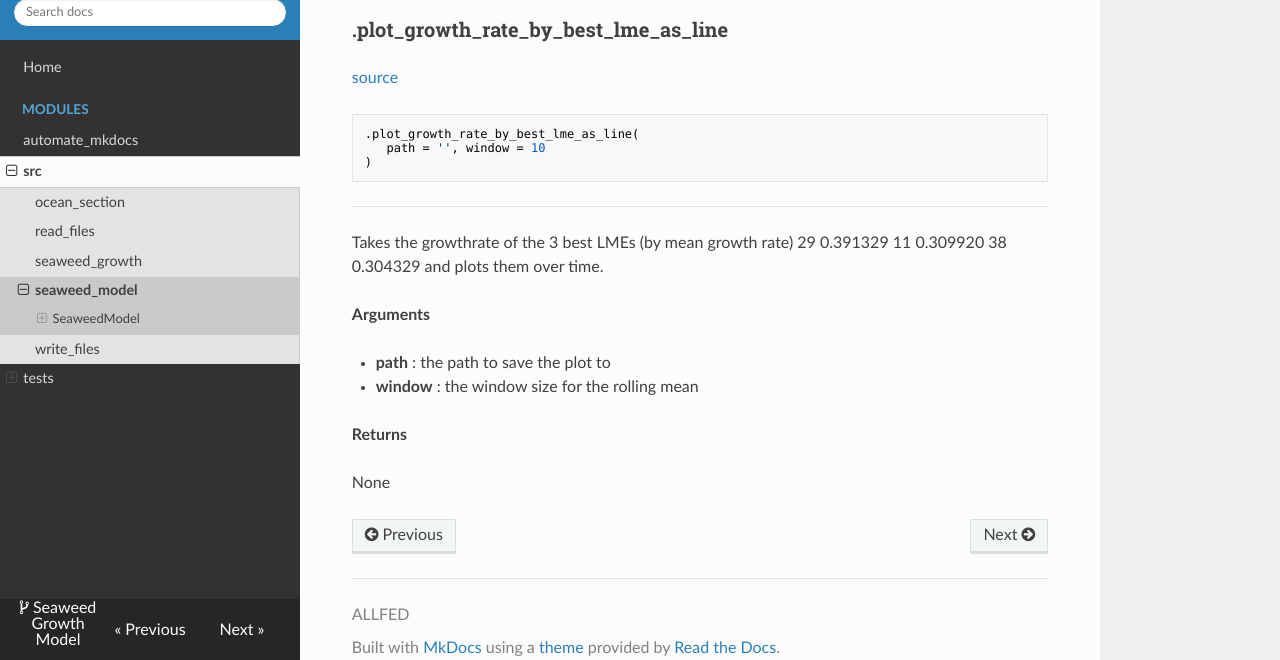
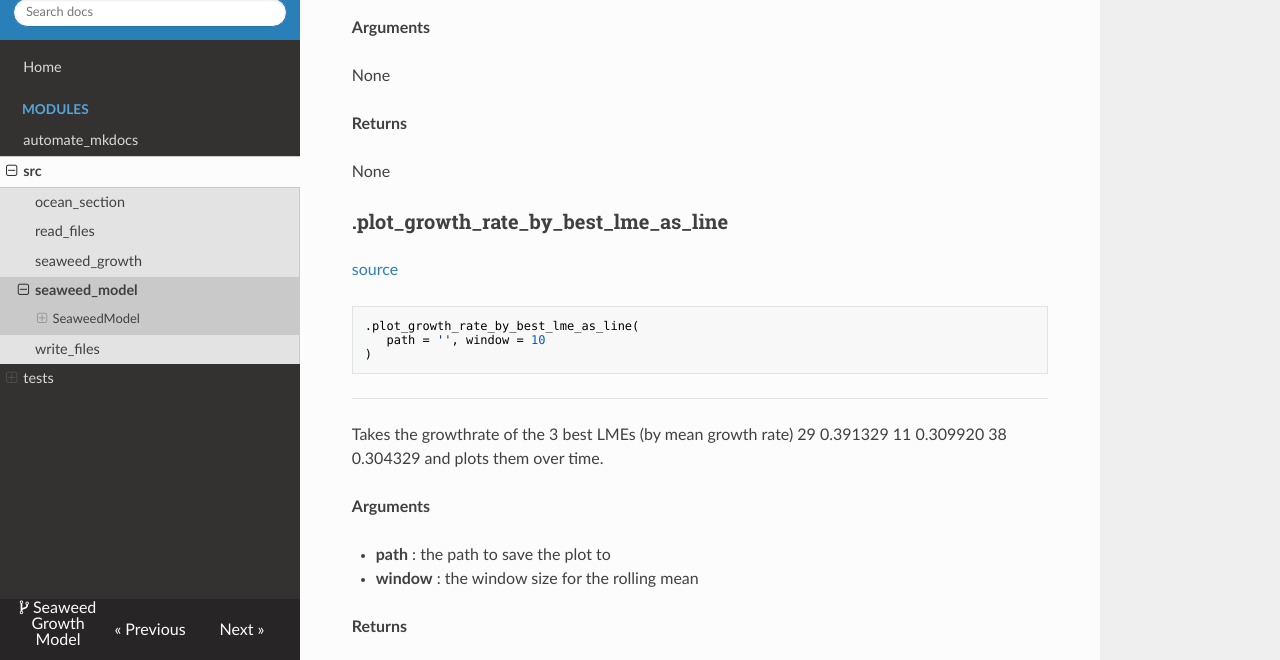
Before and after one commit to allfed/Seaweed-Growth-Model, an MkDocs documentation site: the page built from docs/sources/modules/src/seaweed_model.md, in a window 1280 px wide and 900 px high, scrolled down 2508 px, cut to the strip 240-900 px from the top of the window. Built offline with MkDocs 1.6.1, drawn with Linux system fonts in a browser that asks for light colours; nearby versions of some CDN libraries.

Commit message:
Auto-updating the docs

````diff
--- a/docs/sources/modules/src/seaweed_model.md
+++ b/docs/sources/modules/src/seaweed_model.md
@@ -118,8 +118,16 @@ Plots the growth rate fraction for all LME on a global map
 Calculates the mean growth rate for a LME for the whole
 time period modelled.
 
+**Arguments**
+
+None
+
+**Returns**
+
+None
+
 ### .plot_growth_rate_by_best_lme_as_line
-[source](https://github.com/allfed/Seaweed-Growth-Model/blob/master/src/seaweed_model.py/#L147)
+[source](https://github.com/allfed/Seaweed-Growth-Model/blob/master/src/seaweed_model.py/#L151)
 ```python
 .plot_growth_rate_by_best_lme_as_line(
    path = '', window = 10
````
